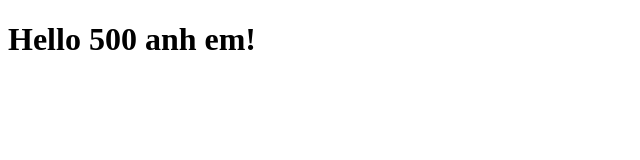
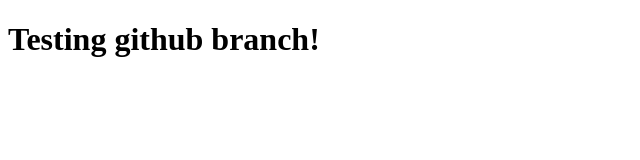
Before and after one commit to thuanvannguyen/commit-branch, a plain HTML site: page index.html in a window 1280 px wide. Shown: the whole page, without its empty margins (0-640 px from the left). Drawn offline with Linux system fonts and the light colour scheme.

Commit message:
Update index.html

```diff
--- a/index.html
+++ b/index.html
@@ -8,7 +8,7 @@
 </head>
 
 <body>
-  <h1>Hello 500 anh em!</h1>
+  <h1>Testing github branch!</h1>
 </body>
 
 </html>
```
